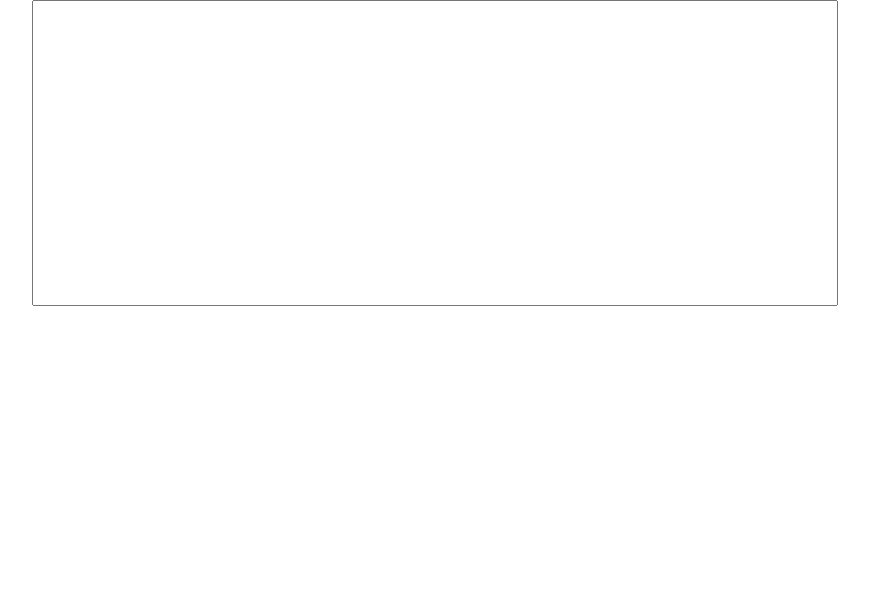
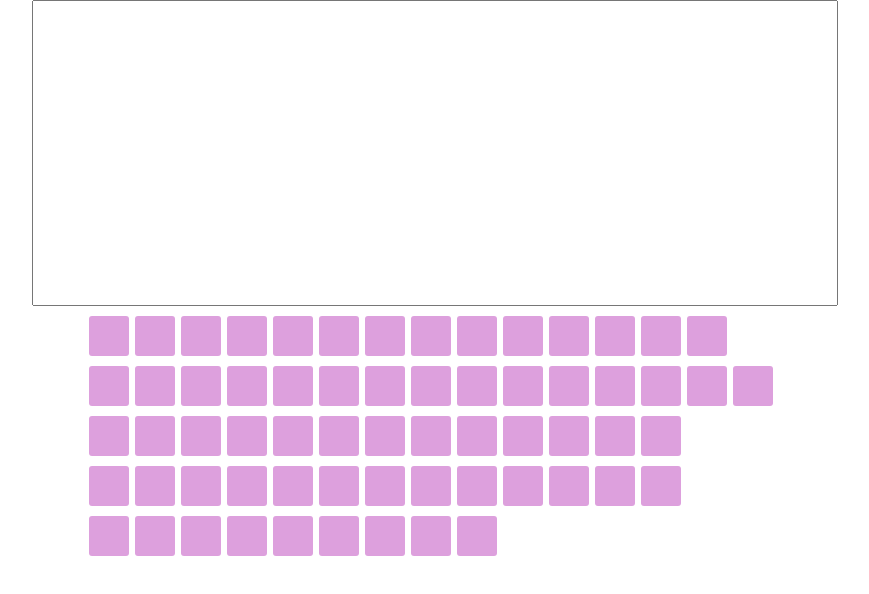
Before and after one commit to KarinaMasalova/virtual-keyboard, a website: page index.html in a window 1280 px wide. Shown: the whole page, without its empty margins (205-1074 px from the left). Drawn offline with nearby package versions, Linux system fonts and the light colour scheme.

Commit message:
feat: divide keyboard into keys

```diff
--- a/script.js
+++ b/script.js
@@ -137,8 +137,19 @@ const css = {
   wrapper: 'wrapper',
   textarea: 'textarea',
   keyboard: 'keyboard',
-  row: 'row',
+  row1: 'row1',
+  row2: 'row2',
+  row3: 'row3',
+  row4: 'row4',
+  row5: 'row5',
+  key: 'key',
 };
+
+function createKey() {
+  const key = document.createElement('div');
+  key.classList.add(css.key);
+  return key;
+}
 
 function createElements() {
   const wrapper = document.createElement('div');
@@ -157,11 +168,37 @@ function createElements() {
   keyboard.classList.add(css.keyboard);
   wrapper.append(textarea, keyboard);
 
-  for (let i = 0; i < 5; i += 1) {
-    const row = document.createElement('div');
-    row.classList.add(css.row);
-    keyboard.append(row);
+  const row1 = document.createElement('div');
+  row1.classList.add(css.row1);
+  for (let i = 0; i < 14; i += 1) {
+    row1.append(createKey());
   }
+
+  const row2 = document.createElement('div');
+  row2.classList.add(css.row2);
+  for (let i = 0; i < 15; i += 1) {
+    row2.append(createKey());
+  }
+
+  const row3 = document.createElement('div');
+  row3.classList.add(css.row3);
+  for (let i = 0; i < 13; i += 1) {
+    row3.append(createKey());
+  }
+
+  const row4 = document.createElement('div');
+  row4.classList.add(css.row4);
+  for (let i = 0; i < 13; i += 1) {
+    row4.append(createKey());
+  }
+
+  const row5 = document.createElement('div');
+  row5.classList.add(css.row5);
+  for (let i = 0; i < 9; i += 1) {
+    row5.append(createKey());
+  }
+
+  keyboard.append(row1, row2, row3, row4, row5);
 
   return wrapper;
 }
--- a/style.css
+++ b/style.css
@@ -14,9 +14,27 @@
   margin: 0 auto;
 }
 
-.keyboard .row {
+
+.keyboard .row1,
+.keyboard .row2,
+.keyboard .row3,
+.keyboard .row4,
+.keyboard .row5 {
+  display: flex;
   width: 100%;
   height: 40px;
   margin-bottom: 10px;
   clear: both;
 }
+
+.key {
+  float: left;
+  width: 40px;
+  height: 40px;
+  margin-left: 6px;
+  text-align: center;
+  color: purple;
+  background: plum;
+  border-radius: 3px;
+  cursor: pointer;
+}
```
